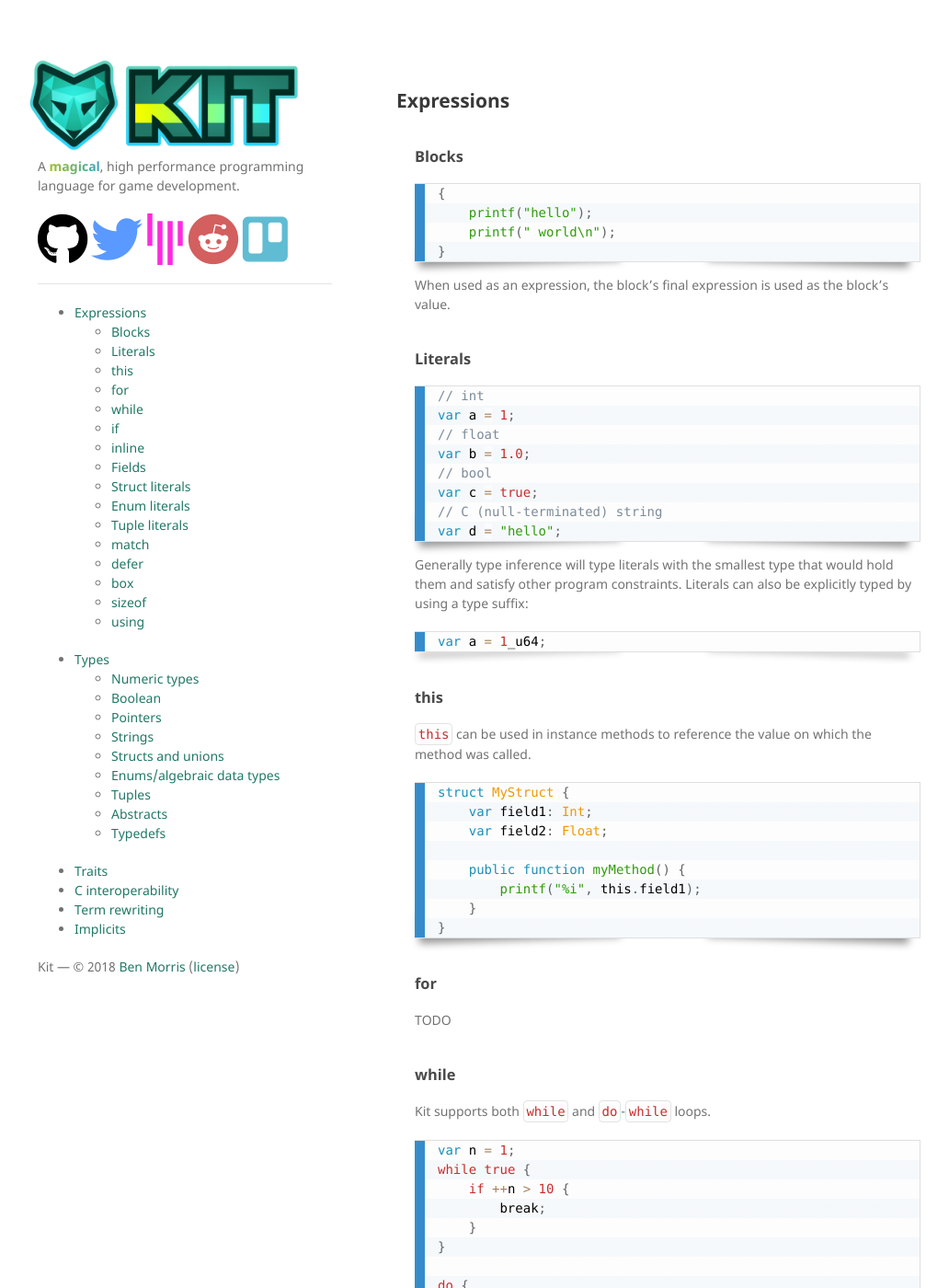
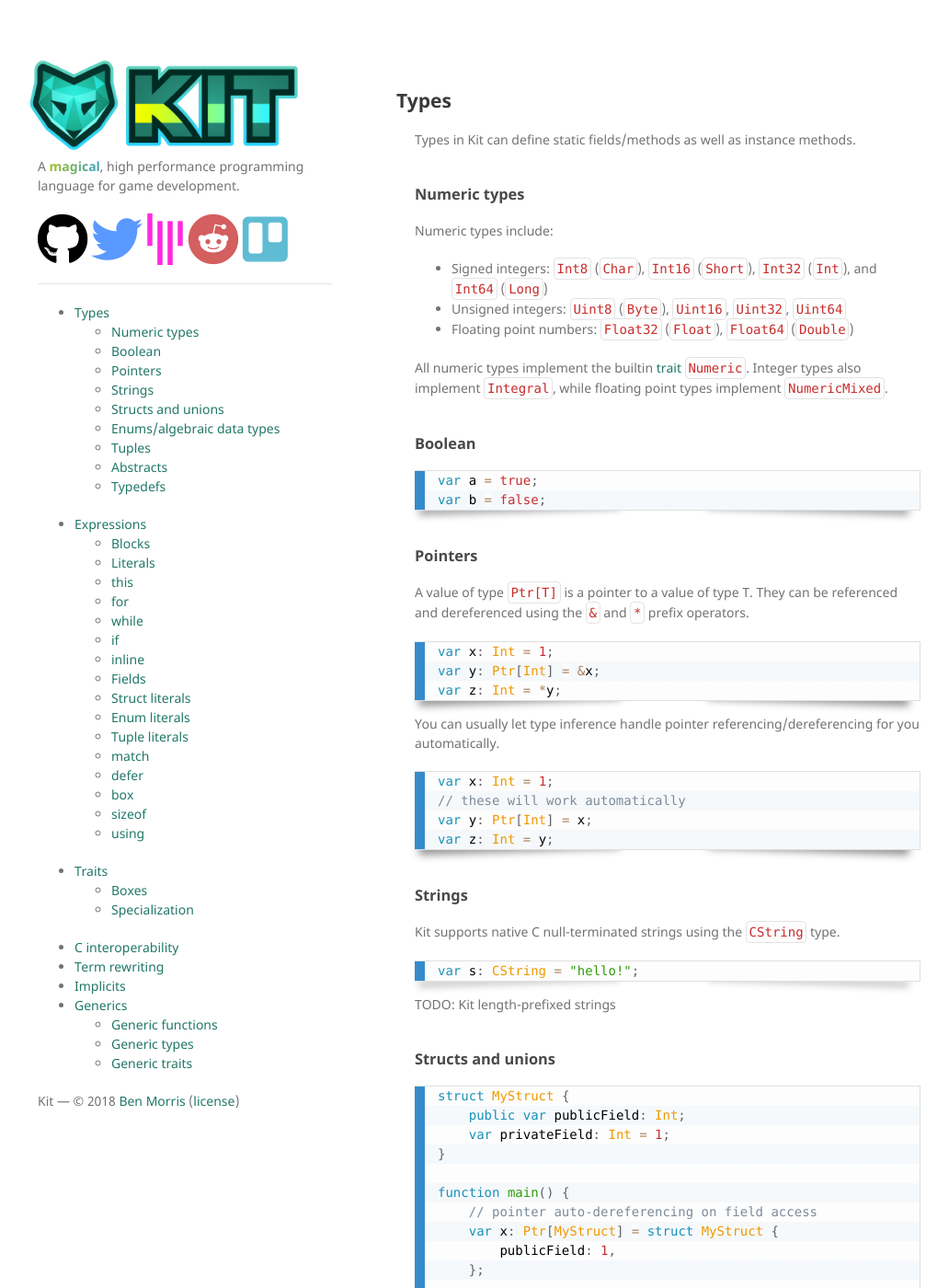
Before and after one commit to kitlang/kitlang.github.io, a Jekyll site: the page built from examples.md, in a window 1280 px wide and 1400 px high. Shown: the whole window at 92% size, without its empty margins (119-1151 px from the left). Built offline with Jekyll 4.4.1, drawn with Linux system fonts in a browser that asks for light colours; nearby versions of some CDN libraries; our own code applies the rules of GitHub Pages for plain Markdown files; some of the changed text lies outside the part shown.

Commit message:
Move things around, more examples

```diff
--- a/examples.md
+++ b/examples.md
@@ -1,6 +1,156 @@
 ---
 layout: default
 ---
+
+
+Types
+-----
+
+Types in Kit can define static fields/methods as well as instance methods.
+
+### Numeric types
+
+Numeric types include:
+
+- Signed integers: `Int8` (`Char`), `Int16` (`Short`), `Int32` (`Int`), and `Int64` (`Long`)
+- Unsigned integers: `Uint8` (`Byte`), `Uint16`, `Uint32`, `Uint64`
+- Floating point numbers: `Float32` (`Float`), `Float64` (`Double`)
+
+All numeric types implement the builtin [trait](#traits) `Numeric`. Integer types also implement `Integral`, while floating point types implement `NumericMixed`.
+
+### Boolean
+
+~~~kit
+var a = true;
+var b = false;
+~~~
+
+### Pointers
+
+A value of type `Ptr[T]` is a pointer to a value of type T. They can be referenced and dereferenced using the `&` and `*` prefix operators.
+
+~~~kit
+var x: Int = 1;
+var y: Ptr[Int] = &x;
+var z: Int = *y;
+~~~
+
+You can usually let type inference handle pointer referencing/dereferencing for you automatically.
+
+~~~kit
+var x: Int = 1;
+// these will work automatically
+var y: Ptr[Int] = x;
+var z: Int = y;
+~~~
+
+### Strings
+
+Kit supports native C null-terminated strings using the `CString` type.
+
+~~~kit
+var s: CString = "hello!";
+~~~
+
+TODO: Kit length-prefixed strings
+
+### Structs and unions
+
+~~~kit
+struct MyStruct {
+    public var publicField: Int;
+    var privateField: Int = 1;
+}
+
+function main() {
+    // pointer auto-dereferencing on field access
+    var x: Ptr[MyStruct] = struct MyStruct {
+        publicField: 1,
+    };
+
+    printf("%i", x.publicField);
+}
+~~~
+
+~~~kit
+union MyUnion {
+    var intField: Int;
+    var floatField: Float;
+    var stringField: CString;
+}
+~~~
+
+### Enums/algebraic data types
+
+Enums are "algebraic data types" and can optionally contain internal data.
+
+Enums that don't have any values which contain internal data will be optimized to C enums.
+
+~~~kit
+/**
+ * Represents a nullable value.
+ */
+enum Option[T] {
+    Some(value: T);
+    None;
+
+    public function unwrap(): T {
+        // enums can be destructured using match expressions
+        match this {
+            Some(value): value;
+            default: throw "Attempt to unwrap an empty Option value";
+        }
+    }
+}
+~~~
+
+### Tuples
+
+Tuples are containers for heterogeneous types; they don't have a name and don't require a declaration.
+
+~~~kit
+var a: (Int, Float, CString) = (1, 2, "hello!");
+// destructure tuples via assignment:
+var b: Int;
+(b, _, _) = a;
+// ...or access fields directly using numeric constants:
+printf("%.2f", a[1]);
+~~~
+
+### Abstracts
+
+Abstract types wrap an existing type with additional compile-time semantics: they allow separating different contexts in which the same type is used, and can have instance methods. Abstract types are zero-cost abstractions; at runtime, they'll be indistinguishable from the underlying type.
+
+~~~kit
+/**
+ * Provides convenience methods for working with colors. Variables can be
+ * typed as Colors, but at runtime they'll be `uint_32t` with zero overhead.
+ */
+abstract Color: Uint32 {
+    public function getRgb(): (Float, Float, Float) {
+        return (this & 0xff0000 >> 16, this & 0xff00 >> 8, this & 0xff);
+    }
+}
+
+function printRgb(c: Color) {
+    print(c.getRgb());
+}
+
+function main() {
+    printRgb(0xff8080);
+}
+~~~
+
+### Typedefs
+
+Typedefs are short names for existing types:
+
+~~~kit
+typedef StringList = List[String];
+~~~
+
+Typedefs are not unique types like [abstracts](#abstracts); they're simply a reference to the existing type.
+
 
 Expressions
 -----------
@@ -220,154 +370,6 @@ function main() {
 ~~~
 
 
-Types
------
-
-Types in Kit can define static fields/methods as well as instance methods.
-
-### Numeric types
-
-Numeric types include:
-
-- Signed ints: `Int8` (`Char`), `Int16` (`Short`), `Int32` (`Int`), and `Int64` (`Long`)
-- Unsigned ints: `Uint8` (`Byte`), `Uint16`, `Uint32`, `Uint64`
-- Floating point numbers: `Float32` (`Float`), `Float64` (`Double`)
-
-### Boolean
-
-~~~kit
-var a = true;
-var b = false;
-~~~
-
-### Pointers
-
-A value of type `Ptr[T]` is a pointer to a value of type T. They can be referenced and dereferenced using the `&` and `*` prefix operators.
-
-~~~kit
-var x: Int = 1;
-var y: Ptr[Int] = &x;
-var z: Int = *y;
-~~~
-
-You can usually let type inference handle pointer referencing/dereferencing for you automatically.
-
-~~~kit
-var x: Int = 1;
-// these will work automatically
-var y: Ptr[Int] = x;
-var z: Int = y;
-~~~
-
-### Strings
-
-Kit supports native C null-terminated strings using the `CString` type.
-
-~~~kit
-var s: CString = "hello!";
-~~~
-
-TODO: Kit length-prefixed strings
-
-### Structs and unions
-
-~~~kit
-struct MyStruct {
-    public var publicField: Int;
-    var privateField: Int = 1;
-}
-
-function main() {
-    // pointer auto-dereferencing on field access
-    var x: Ptr[MyStruct] = struct MyStruct {
-        publicField: 1,
-    };
-
-    printf("%i", x.publicField);
-}
-~~~
-
-~~~kit
-union MyUnion {
-    var intField: Int;
-    var floatField: Float;
-    var stringField: CString;
-}
-~~~
-
-### Enums/algebraic data types
-
-Enums are "algebraic data types" and can optionally contain internal data.
-
-Enums that don't have any values which contain internal data will be optimized to C enums.
-
-~~~kit
-/**
- * Represents a nullable value.
- */
-enum Option[T] {
-    Some(value: T);
-    None;
-
-    public function unwrap(): T {
-        // enums can be destructured using match expressions
-        match this {
-            Some(value): value;
-            default: throw "Attempt to unwrap an empty Option value";
-        }
-    }
-}
-~~~
-
-### Tuples
-
-Tuples are containers for heterogeneous types; they don't have a name and don't require a declaration.
-
-~~~kit
-var a: (Int, Float, CString) = (1, 2, "hello!");
-// destructure tuples via assignment:
-var b: Int;
-(b, _, _) = a;
-// ...or access fields directly using numeric constants:
-printf("%.2f", a[1]);
-~~~
-
-### Abstracts
-
-Abstract types wrap an existing type with additional compile-time semantics: they allow separating different contexts in which the same type is used, and can have instance methods. Abstract types are zero-cost abstractions; at runtime, they'll be indistinguishable from the underlying type.
-
-~~~kit
-/**
- * Provides convenience methods for working with colors. Variables can be
- * typed as Colors, but at runtime they'll be `uint_32t` with zero overhead.
- */
-abstract Color: Uint32 {
-    public function getRgb(): (Float, Float, Float) {
-        return (this & 0xff0000 >> 16, this & 0xff00 >> 8, this & 0xff);
-    }
-}
-
-function printRgb(c: Color) {
-    print(c.getRgb());
-}
-
-function main() {
-    printRgb(0xff8080);
-}
-~~~
-
-### Typedefs
-
-Typedefs are short names for existing types:
-
-~~~kit
-typedef StringList = List[String];
-~~~
-
-Typedefs are not unique types like [abstracts](#abstracts); they're simply a reference to the existing type.
-
-
-
 Traits
 ------
 
@@ -393,7 +395,9 @@ function greet[W: Writer](w: W) {
 }
 ~~~
 
-Values can also be implicitly or explicitly cast to traits they implement, creating a "fat pointer" capable of calling the type's trait methods:
+### Boxes
+
+Values can be implicitly or explicitly cast to traits they implement, creating a "fat pointer" capable of calling the type's trait methods. This is done using the `Box[T]` type.
 
 ~~~kit
 function greet(w: Box[Writer]) {
@@ -406,7 +410,23 @@ function main() {
 }
 ~~~
 
-Traits can be "specialized" to provide a default implementation when none is specified.
+There's an important distinction between trait constraints and boxes:
+
+- `var a: Trait`: variable `a` is *a specific type* which implements the trait
+- `var a: Box[Trait]`: variable `a` could be *any type* implementing the trait
+
+This means that a `List[Trait]` will contain members that are all the *same* type, but a `List[Box[Trait]]` can contain pointers to members of different types that all implement the same trait.
+
+### Specialization
+
+Sometimes a value is constrained to types implementing a certain trait, but the compiler doesn't have enough information to determine *which* specific type should be used; the choice may be somewhat arbitrary. This happens frequently with numeric types.
+
+~~~kit
+// if we don't have any more information, what type should `a` be?
+var a = 1;
+~~~
+
+In these cases, traits can be "specialized" to provide a default implementation when none is specified.
 
 ~~~kit
 trait Map[K, V] {
@@ -415,13 +435,17 @@ trait Map[K, V] {
     function exists(key: K): Bool;
 }
 
+// when we know the key type, substitute a default implementation
 specialize Map[Bool, V] as BoolMap[V];
 specialize Map[Integral, V] as IntMap[V];
 specialize Map[String, V] as StringMap[V];
 
 function main() {
-    var myMap: Map[Int, String] = new Map();
+    var myMap: Map[Int, String] = Map.new();
     myMap[5] = "this just works!";
+
+    var partialMap: Map[Int] = Map.new();
+    partialMap[5] = "this works too thanks to parameter inference";
 }
 ~~~
 
@@ -572,6 +596,8 @@ function main() {
 }
 ~~~
 
+When relying on types to trigger rewrite rules, it's a best practice to include explicit type annotations. In some cases, such as when types are found via [trait specialization](#specialization), it's not guaranteed that any relevant rewrite rules will take effect.
+
 
 Implicits
 ---------
@@ -614,3 +640,74 @@ function main() {
     var myObject = MyObject.new();
 }
 ~~~
+
+
+Generics
+--------
+
+Generics are parameterized functions, types or traits. In other words, they're functions, types or trait "templates", which won't be complete until they're filled in with specific parameter types.
+
+### Generic functions
+
+To make a function generic, declare it with one or more named type parameters:
+
+~~~kit
+function genericFunc[T](value: T) {
+    // ...
+}
+~~~
+
+The compiler will generate a new version of `genericFunc` every time it sees a new type used for T.
+
+~~~kit
+// these are calls to two different functions, since T is different
+genericFunc(1);
+genericFunc(true);
+~~~
+
+In this example, parameter `T` could be any type; a version will be generated with each specific type `T` observed during compilation. We know nothing about the capabilities of type `T`, since it could be anything; this means we can introduce compile-time errors by calling the function with an inappropriate type. For additional safety, type parameters can be constrained to specific trait members:
+
+~~~kit
+function add[T: Numeric](a: T, b: T): T {
+    // this is safe; all T values will be Numeric, so they support addition
+    return a + b;
+}
+~~~
+
+### Generic types
+
+`List` is a parameterized type which can hold values of any other type:
+
+~~~kit
+enum List[T] {
+    Cons(head: T, tail: Ptr[List[T]]);
+    Empty;
+}
+~~~
+
+and `List[Int]` is a specific type of `List` containing `Int` values.
+
+~~~kit
+var x: List[Int] = Cons(1, Empty);
+~~~
+
+If you don't specify all of the type parameters, the compiler will try to infer the missing types:
+
+~~~kit
+// this works; it'll infer that this is a List[Int8]
+var x: List = Cons(1, Empty);
+~~~
+
+### Generic traits
+
+Generic traits are parameterized and can reference their type parameters in trait methods.
+
+~~~kit
+// allocates values of type T
+trait Allocator[T] {
+    // a unique version of alloc/free will be generated for every type that
+    // matches constraint T
+    function alloc[U: T](): Ptr[U];
+    function free[U: T](ptr: Ptr[U]): Void;
+}
+~~~
```
Also changed, not shown: other parts of examples.md (+1 -1 lines).
